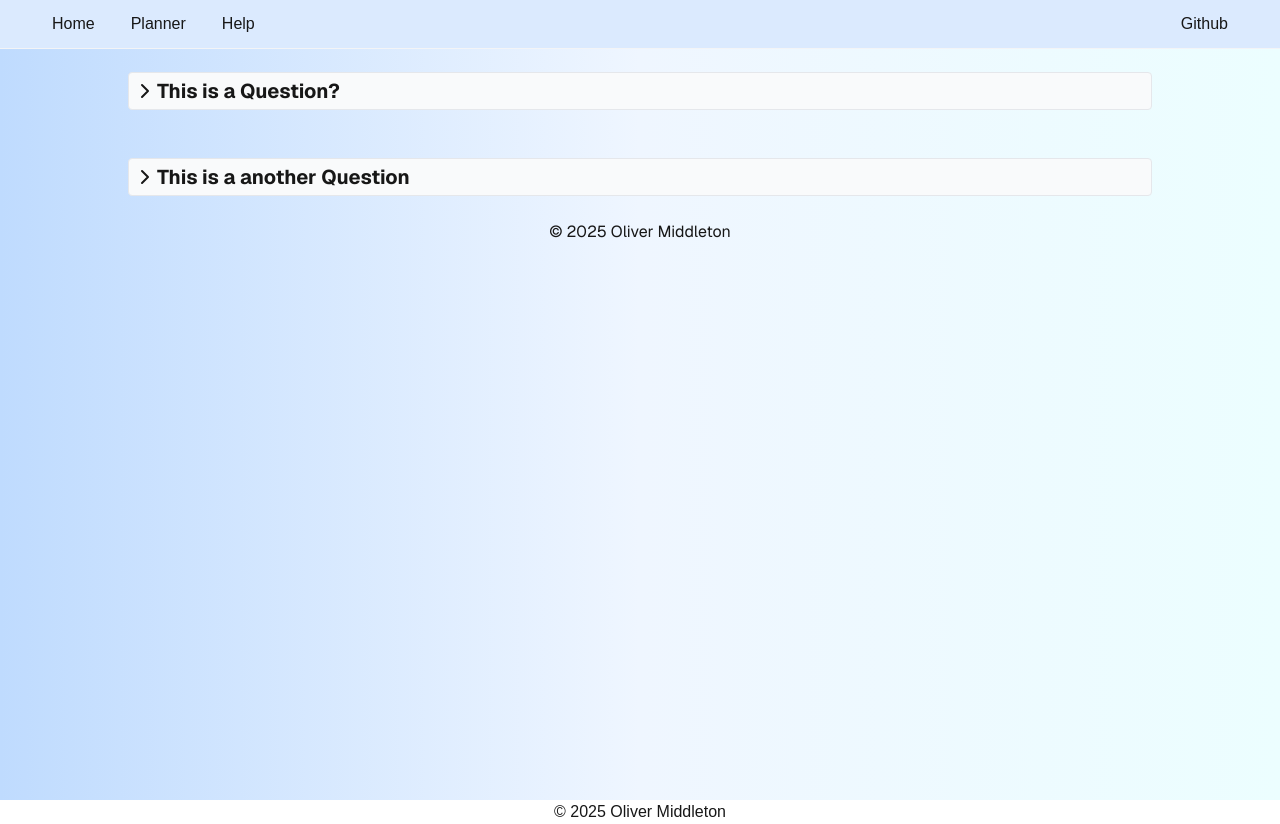
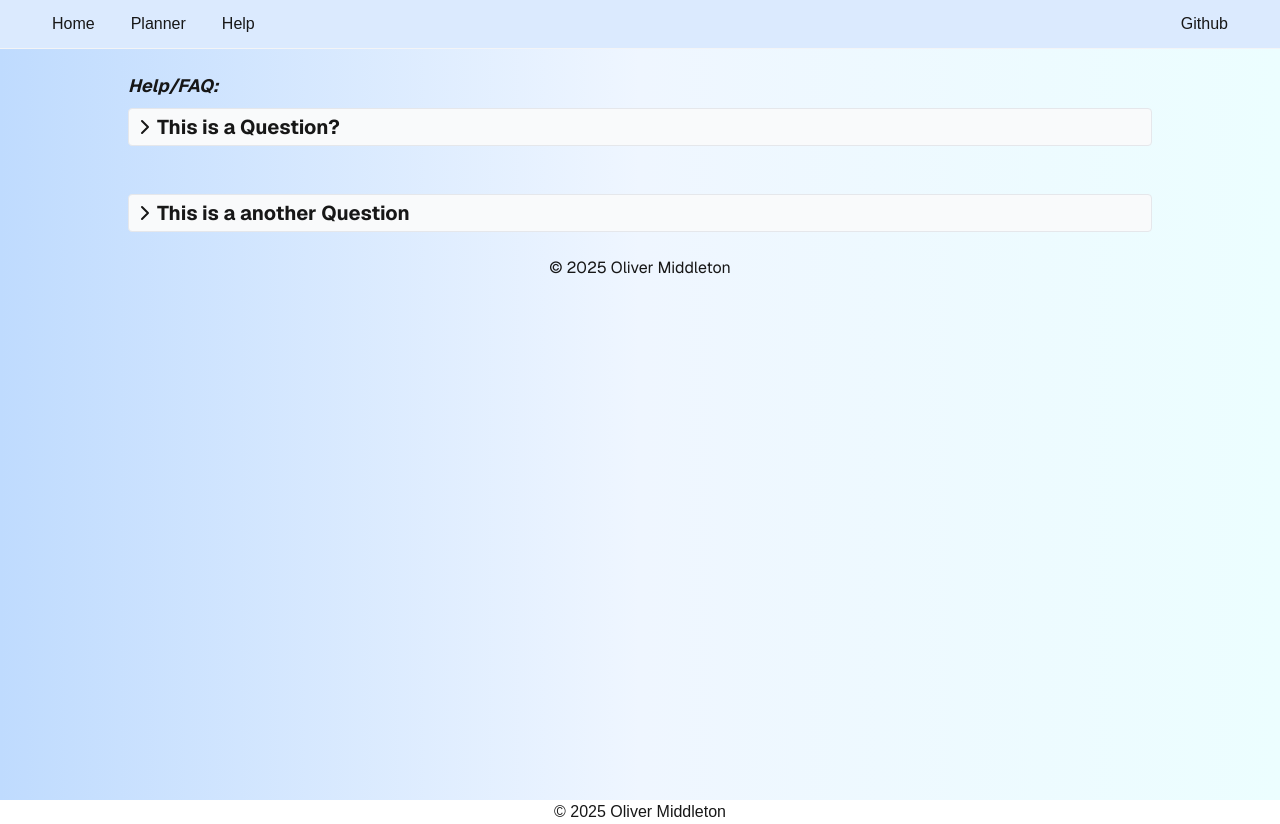
Before and after one commit to Inertia-Squared/subject-planner, a Next.js app: page /help in a window 1280 px wide. Built offline with nearby package versions, Linux system fonts and the light colour scheme; what tailwindcss-animated would draw is missing.

Commit message:
- Added help info

```diff
--- a/src/app/help/page.tsx
+++ b/src/app/help/page.tsx
@@ -5,10 +5,18 @@ export default function Home() {
     return (
         <div className="items-center justify-items-center min-h-screen p-0 font-[family-name:var(--font-geist-sans)] w-full bg-gradient-to-r from-blue-200 via-blue-50 to-cyan-50">
             <main className="items-center justify-center sm:items-start w-full h-full p-6 md:px-32">
-                <StudyPeriod mode={1} startCollapsed={true} className={`mt-12`} id={'1'} title={'This is a Question?'}
-                             subjects={[{name:'This is an Answer!', description:'Sentence elaborating on answer and details'} as SubjectData]}/>
-                <StudyPeriod mode={1} startCollapsed={true} className={`mt-12`} id={'1'} title={'This is a another Question'}
-                             subjects={[{name:'This is an Answer!', description:'Sentence elaborating on answer and details'} as SubjectData]}/>
+                <h2 className={`mt-12 mb-2 text-lg`}>Help/FAQ:</h2>
+                <StudyPeriod mode={1} startCollapsed={true} className={``} id={'1'} title={'This is a Question?'}
+                             subjects={[{
+                                 name: 'This is an Answer!',
+                                 description: 'Sentence elaborating on answer and details'
+                             } as SubjectData]}/>
+                <StudyPeriod mode={1} startCollapsed={true} className={`mt-12`} id={'1'}
+                             title={'This is a another Question'}
+                             subjects={[{
+                                 name: 'This is an Answer!',
+                                 description: 'Sentence elaborating on answer and details'
+                             } as SubjectData]}/>
             </main>
             <footer className="flex items-center justify-center">
                 © 2025 Oliver Middleton
```
